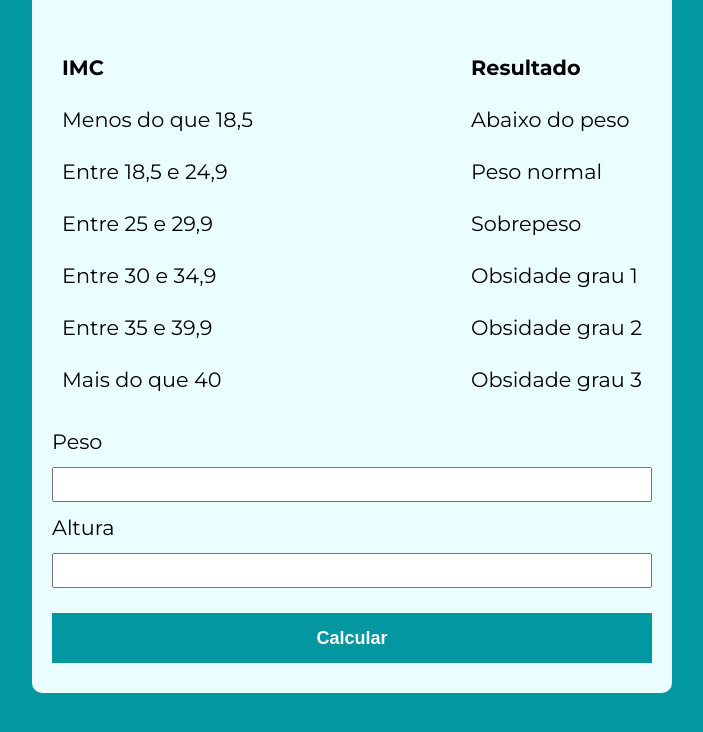
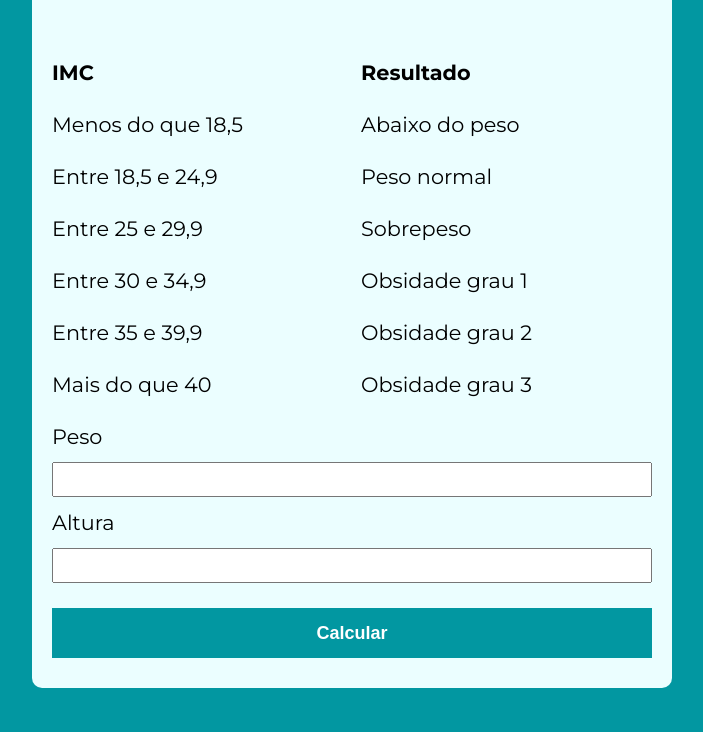
Before and after one commit to AlexyaF/JavaScript, a plain HTML site: page modelo/index.html in a window 1280 px wide. Shown: the part 132-864 px from the top of the page, without its empty margins (288-991 px from the left). Drawn offline with Linux system fonts and the light colour scheme.

Commit message:
Alinhando tabela na esquerda

```diff
--- a/modelo/assets/css/styles.css
+++ b/modelo/assets/css/styles.css
@@ -34,7 +34,8 @@ body {
 .container__texto{
     display: flex;
     justify-content: space-between;
-    padding: 10px;
+    padding: 15px 0 0 0;
+    width: 80%;
 }
 
 form input, form label, form button{
```
